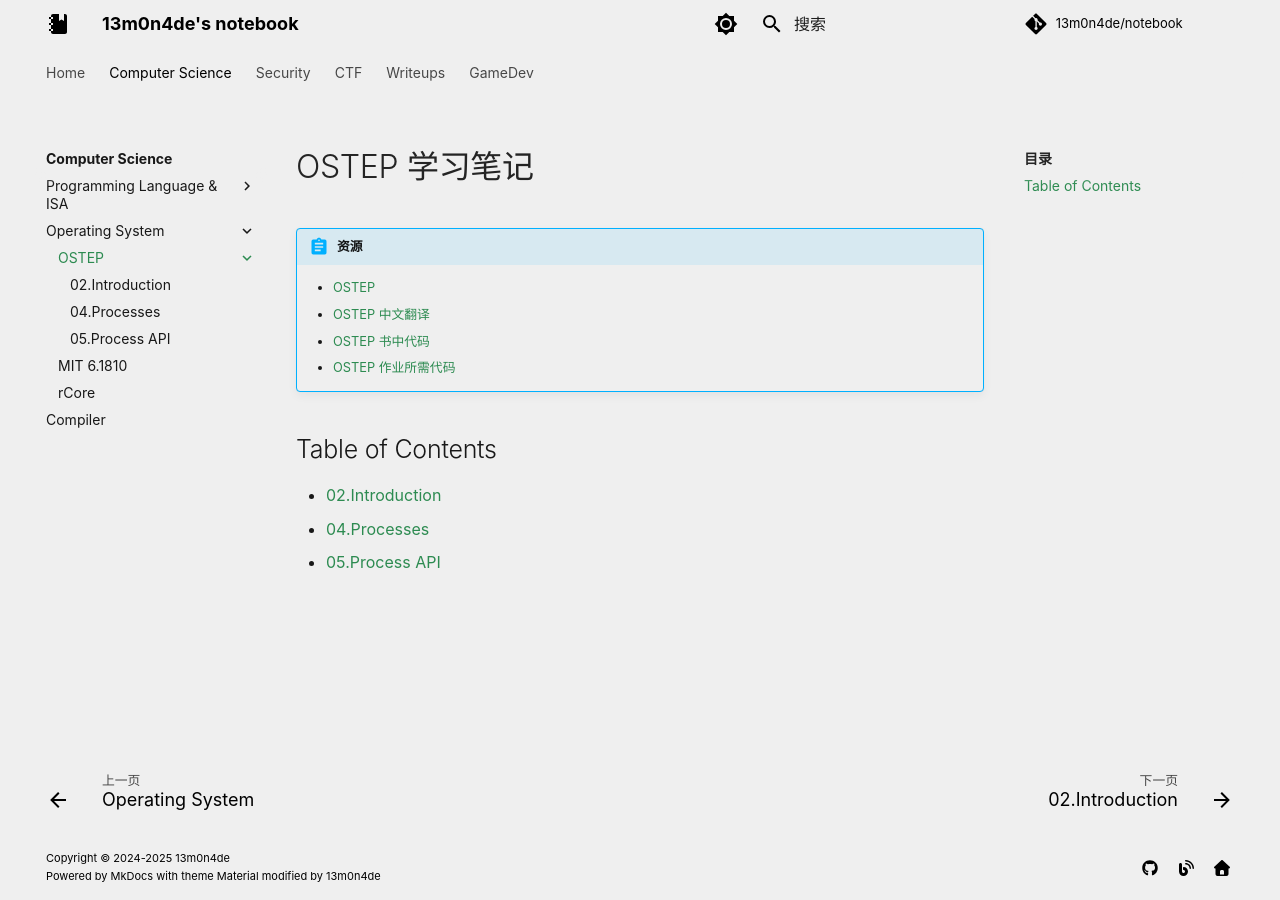
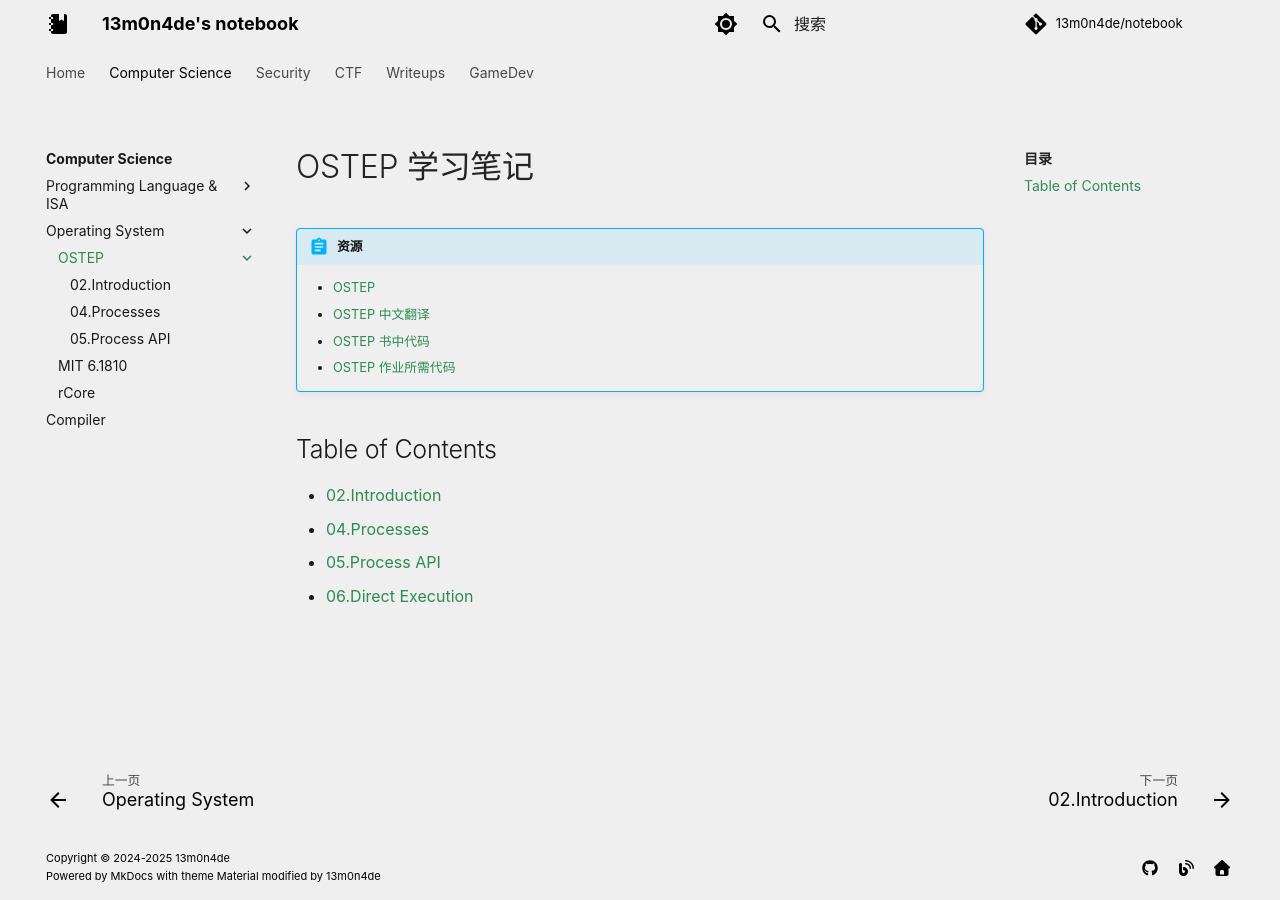
Before and after one commit to 13m0n4de/notebook, an MkDocs documentation site: the page built from docs/cs/os/ostep/index.md, in a window 1280 px wide. Built offline with MkDocs 1.6.1 and Material for MkDocs 9.7.7, drawn with Linux system fonts in a browser that asks for light colours; comment, search, counter and statistics services are not loaded; a style sheet for code colours, icons or effects is not loaded.

Commit message:
添加文章 CS > OS > OSTEP > 06.Direct Execution

```diff
--- a/docs/cs/os/ostep/index.md
+++ b/docs/cs/os/ostep/index.md
@@ -8,6 +8,7 @@
 
 ## Table of Contents
 
-- [02.Introduction](02introduction.md)
-- [04.Processes](04processes.md)
-- [05.Process API](05process_api.md)
+- [02.Introduction](./02introduction.md)
+- [04.Processes](./04processes.md)
+- [05.Process API](./05process_api.md)
+- [06.Direct Execution](./06direct_execution.md)
```
Also changed, not shown: docs/cs/os/ostep/06direct_execution.md (added, +1 -0 lines).
